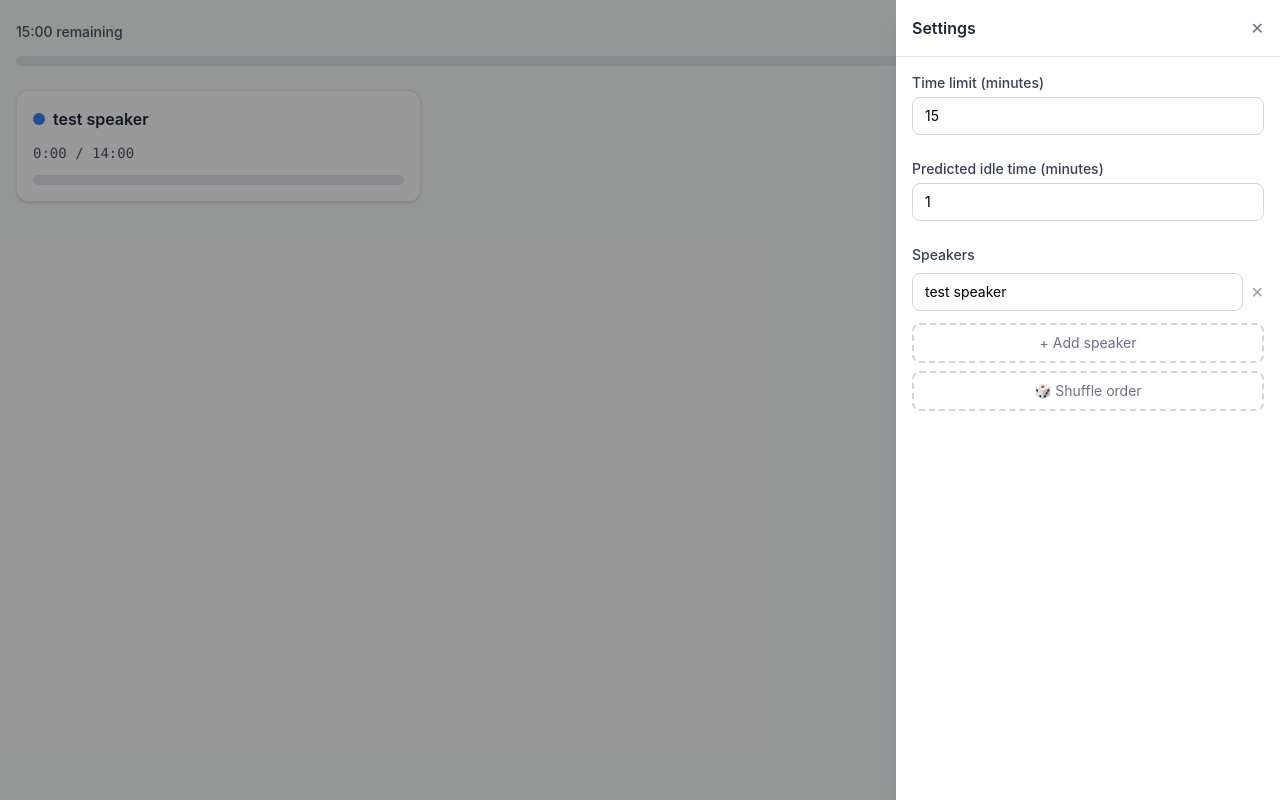
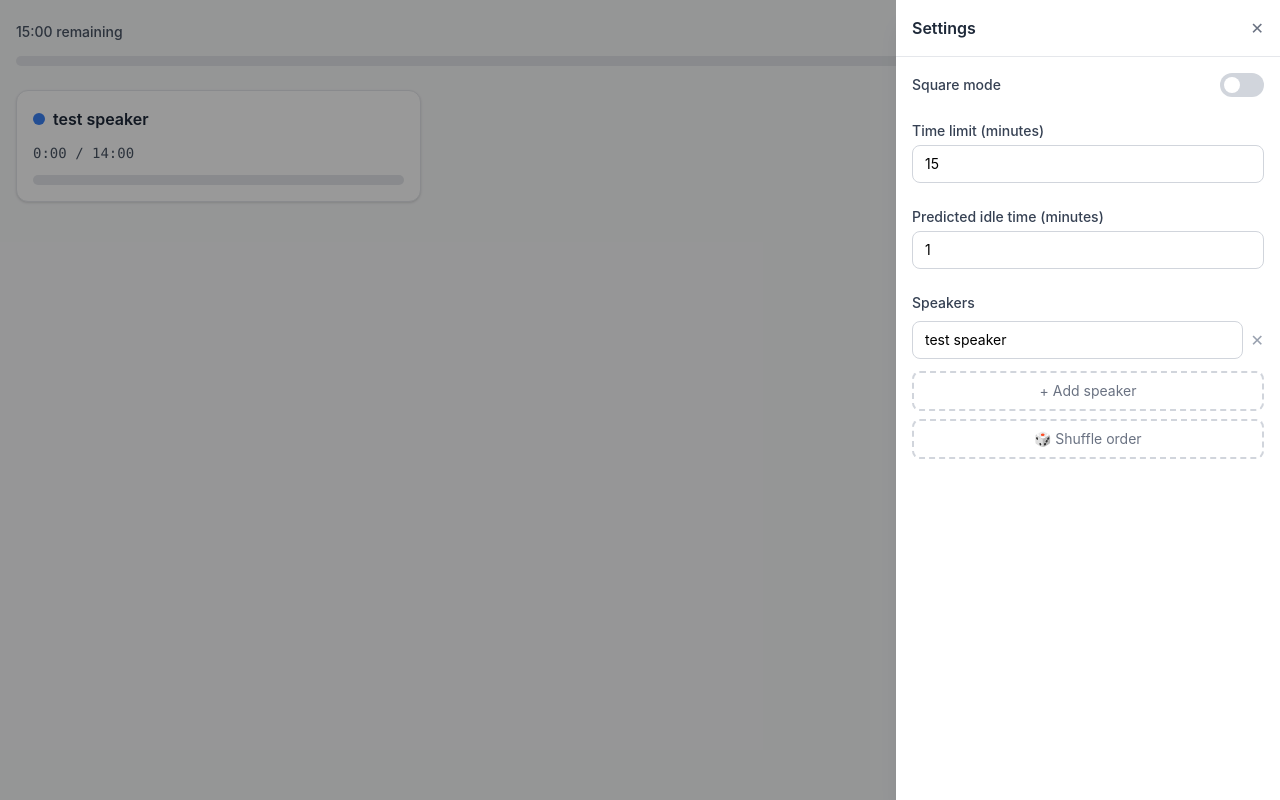
Before and after one commit to antoniocosentino/stagetime, a React (Vite) app: page / in a window 1280 px wide. Both pictures are taken after a click on the button "Open settings". Built offline with nearby package versions, Linux system fonts and the light colour scheme.

Commit message:
feat: add square mode toggle to settings panel

```diff
--- a/src/App.tsx
+++ b/src/App.tsx
@@ -16,6 +16,8 @@ export default function App() {
     setIdleTimeMinutes,
     timeLimitMinutes,
     idleTimeMinutes,
+    squareModeEnabled,
+    setSquareModeEnabled,
     shuffleNames,
   } = useSettingsStore()
 
@@ -52,11 +54,13 @@ export default function App() {
           names={names}
           timeLimitMinutes={timeLimitMinutes}
           idleTimeMinutes={idleTimeMinutes}
+          squareModeEnabled={squareModeEnabled}
           onAddName={() => addName(`Speaker ${names.length + 1}`)}
           onRemoveName={removeName}
           onChangeName={handleChangeName}
           onSetTimeLimit={setTimeLimitMinutes}
           onSetIdleTime={setIdleTimeMinutes}
+          onToggleSquareMode={() => setSquareModeEnabled(!squareModeEnabled)}
           onShuffle={shuffleNames}
           onClose={() => setSettingsOpen(false)}
         />
--- a/src/components/SettingsPanel.tsx
+++ b/src/components/SettingsPanel.tsx
@@ -4,11 +4,13 @@ interface Props {
   names: string[]
   timeLimitMinutes: number
   idleTimeMinutes: number
+  squareModeEnabled: boolean
   onAddName: () => void
   onRemoveName: (name: string) => void
   onChangeName: (oldName: string, newName: string) => void
   onSetTimeLimit: (minutes: number) => void
   onSetIdleTime: (minutes: number) => void
+  onToggleSquareMode: () => void
   onShuffle: () => void
   onClose: () => void
 }
@@ -17,11 +19,13 @@ export function SettingsPanel({
   names,
   timeLimitMinutes,
   idleTimeMinutes,
+  squareModeEnabled,
   onAddName,
   onRemoveName,
   onChangeName,
   onSetTimeLimit,
   onSetIdleTime,
+  onToggleSquareMode,
   onShuffle,
   onClose,
 }: Props) {
@@ -69,6 +73,28 @@ export function SettingsPanel({
         </div>
 
         <div className="flex-1 overflow-y-auto p-4 flex flex-col gap-6">
+          <div className="flex items-center justify-between">
+            <label htmlFor="square-mode-toggle" className="text-sm font-medium text-gray-700">
+              Square mode
+            </label>
+            <button
+              id="square-mode-toggle"
+              type="button"
+              role="switch"
+              aria-checked={squareModeEnabled}
+              onClick={onToggleSquareMode}
+              className={`relative inline-flex h-6 w-11 items-center rounded-full transition-colors ${
+                squareModeEnabled ? 'bg-blue-500' : 'bg-gray-300'
+              }`}
+            >
+              <span
+                className={`inline-block h-4 w-4 transform rounded-full bg-white transition-transform ${
+                  squareModeEnabled ? 'translate-x-6' : 'translate-x-1'
+                }`}
+              />
+            </button>
+          </div>
+
           <div>
             <label className="block text-sm font-medium text-gray-700 mb-1">
               Time limit (minutes)
```
Also changed, not shown: 1 other file (tests, documents, lock files or other folders).
